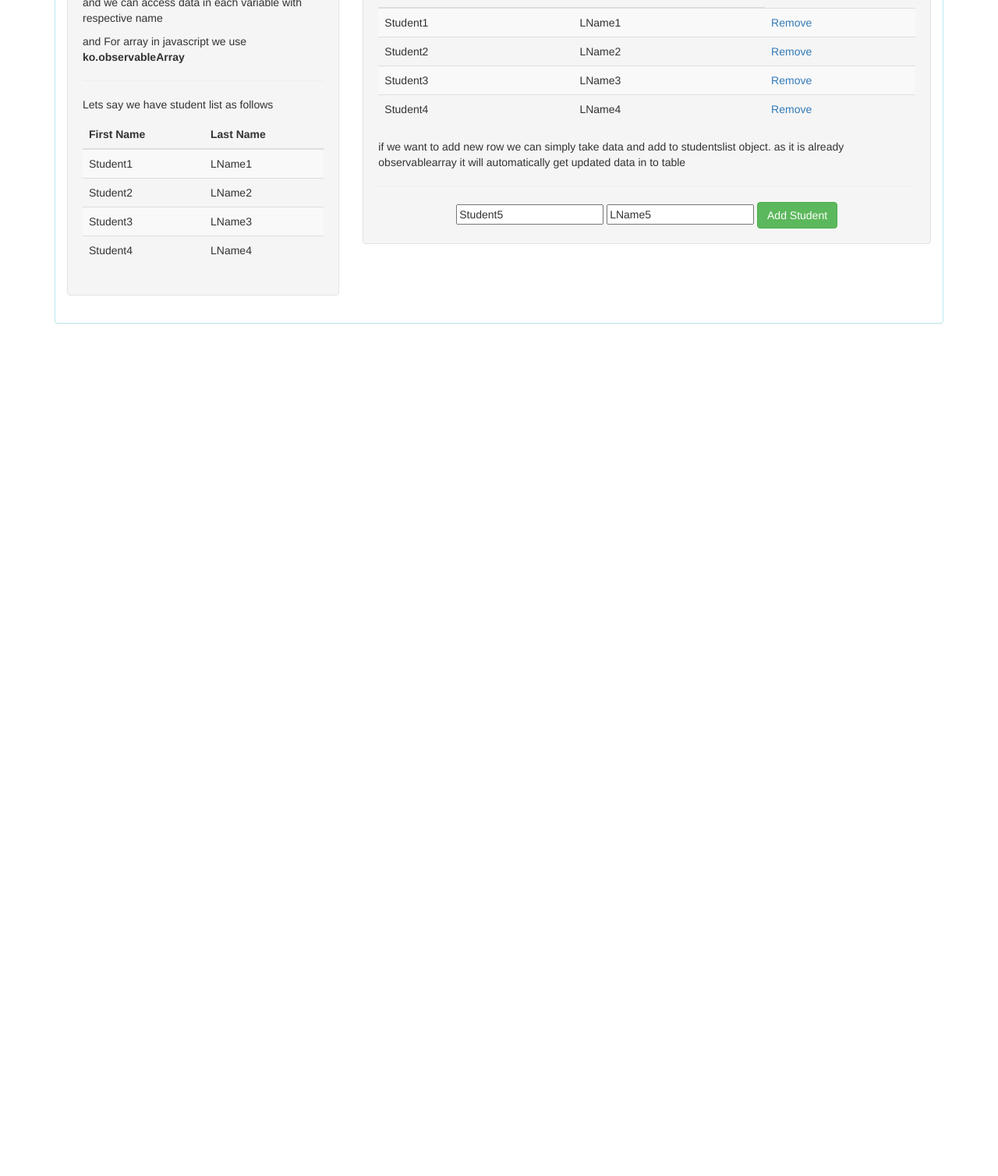
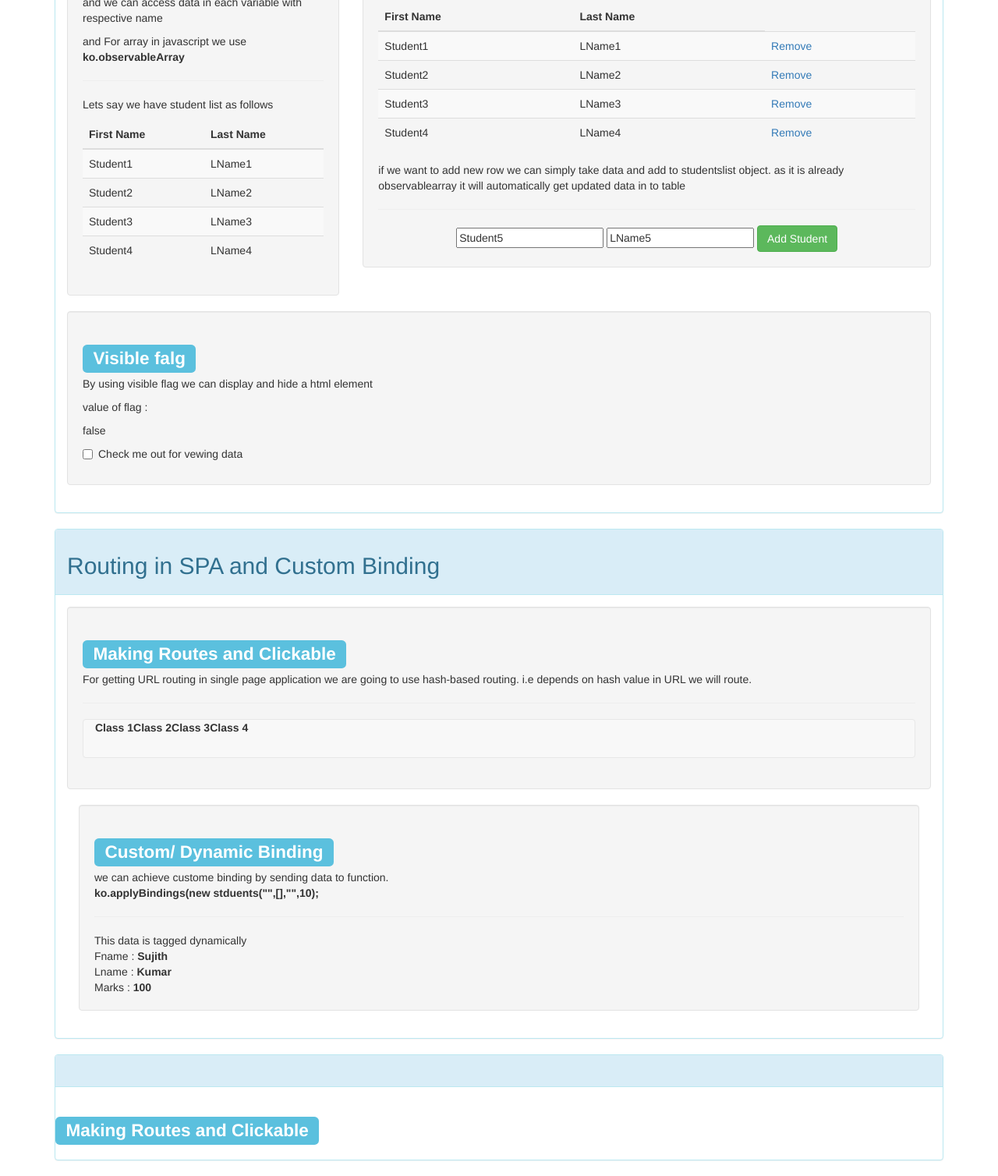
Before and after one commit to sujith597/KnockOutJsTutorial, a website: page KnockoutJsTutorial/KnockoutJsTutorial/Index.html in a window 1280 px wide. Shown: the part 1504-3012 px from the top of the page at 78% size. Before the commit the page ends 1939 px from the top, so only its background shows below. Drawn offline with Linux system fonts and the light colour scheme.

Commit message:
Added new modules

```diff
--- a/KnockoutJsTutorial/KnockoutJsTutorial/Index.html
+++ b/KnockoutJsTutorial/KnockoutJsTutorial/Index.html
@@ -104,13 +104,14 @@
                         <div class="well">
                             <h2><span class="label label-info">Appending new element into List</span></h2>
                             <p> we are populated table with existing data</p>
+                            <p>Total number of students <strong data-bind="text: lengthOfList"> </strong></p>
                             <table class="table table-responsive table-hover table-striped">
                                 <thead><tr> <th> First Name</th> <th> Last Name</th></tr></thead>
                                 <tbody data-bind="foreach : studentsListForAdd">
                                     <tr>
                                         <td data-bind="text:Fname"> </td>
                                         <td data-bind="text:LastName"></td>
-                                           <td><a href="#" data-bind="click: $root.removeStudent">Remove</a></td>
+                                        <td><a href="#" data-bind="click: $root.removeStudent">Remove</a></td>
                                     </tr>
                                 </tbody>
                             </table>
@@ -127,11 +128,73 @@
                             </div>
                         </div>
                     </div>
+                    <div class="col-lg-12">
+                        <div class="well">
+                            <h2><span class="label label-info"> Visible falg</span></h2>
+                            <p>By using visible flag we can display and hide a html element</p>
+                            <p>value of flag : <strong><div data-bind="text: hidemeOut"></div></strong></p>
+                            <div class="checkbox">
+                                <label>
+                                    <input type="checkbox" data-bind="checked: hidemeOut"> Check me out for vewing data
+                                </label>
+                            </div>
+                            <strong><p data-bind="visible: hidemeOut"> Click on checkbox to hide me</p></strong>
+
+                        </div>
+                    </div>
 
                 </div>
             </div>
         </div>
 
+        <div class="panel panel-info">
+            <div class="panel-heading">
+                <h2>  Routing in SPA and Custom Binding</h2>
+            </div>
+            <div class="panel-body">
+                <div class="row">
+                    <div class="col-lg-12">
+                        <div class="well">
+                            <h2><span class="label label-info">Making Routes and Clickable</span></h2>
+                            <p> For getting  URL routing in single page application we are going to use hash-based routing. i.e depends on hash value in URL we will route.</p>
+                            <hr />
+                            <nav class="navbar navbar-default">
+                                <div class="container">
+                                    <ul class="nav navbar-nav" data-bind="foreach:classes">
+                                        <li><strong data-bind="text: $data"></strong></li>
+                                    </ul>
+                                </div>
+                            </nav>
+                        </div>
+                         <div class="col-lg-12">
+                        <div class="well">
+                               <h2><span class="label label-info">Custom/ Dynamic Binding</span></h2>
+                            <p>we can achieve custome binding by sending data to function. <br /><strong>ko.applyBindings(new stduents("",[],"",10);</strong></p>
+                            <hr />
+
+                                This data is tagged dynamically <br />
+                                Fname :  <strong data-bind="text:Fname"> </strong> <br />
+                            Lname : <strong data-bind="text:Lname"> </strong><br />
+                            Marks : <strong data-bind="text:marks"> </strong>
+                        </div>
+                    </div>
+                    </div>
+
+                </div>
+            </div>
+        </div>
+
+        <div class="panel panel-info">
+            <div class="panel-heading">
+                <h2>   </h2>
+            </div>
+            <div class="panel-body">
+                <div class="row">
+                      <h2><span class="label label-info">Making Routes and Clickable</span></h2>
+
+                </div>
+            </div>
+        </div>
     </div>
     <script src="bower_components/jquery/dist/jquery.min.js"></script>
     <script src="bower_components/bootstrap/dist/js/bootstrap.min.js"></script>
--- a/KnockoutJsTutorial/KnockoutJsTutorial/scripts/main.js
+++ b/KnockoutJsTutorial/KnockoutJsTutorial/scripts/main.js
@@ -1,10 +1,11 @@
-function applyBinding() {
+function applyBinding(Fname, Lname, marks) {
     this.firstName = "Sujith";
     this.lastName = "Kumar";
     this.firstName2 = ko.observable("Sandeep");
     this.lastName2 = ko.observable("Kumar");
     this.firstName3 = ko.observable("Ravi");
     this.lastName3 = ko.observable("Sankar");
+    this.hidemeOut = ko.observable(false);
     this.fullName3 = ko.computed(function () {
         return this.firstName3() + " " + this.lastName3();
     }, this);
@@ -14,7 +15,7 @@ function applyBinding() {
         this.capMe(currentName.toUpperCase());
     };
     this.studentsList = ko.observableArray([{ "Fname": "Student1", "LastName": "LName1" },
-    { "Fname": "Student2", "LastName": "LName2",  },
+{ "Fname": "Student2", "LastName": "LName2", },
 { "Fname": "Student3", "LastName": "LName3" },
 { "Fname": "Student4", "LastName": "LName4" }]);
 
@@ -22,16 +23,27 @@ function applyBinding() {
  { "Fname": "Student2", "LastName": "LName2" },
  { "Fname": "Student3", "LastName": "LName3" },
  { "Fname": "Student4", "LastName": "LName4" }]);
+    this.lengthOfList = ko.computed(function () {
+        //return this.studentsListForAdd().length;
+    });
 
     this.addFName = ko.observable("Student5");
     this.addLName = ko.observable("LName5");
     this.addNewStudent = function () {
-           this.studentsListForAdd.push({"Fname" : this.addFName(), "LastName" : this.addLName()});
+        this.studentsListForAdd.push({ "Fname": this.addFName(), "LastName": this.addLName() });
     };
     this.removeStudent = function (student) {
-           this.studentsListForAdd.remove(student);
+        this.studentsListForAdd().remove(student);
     };
+
+    this.classes = ["Class 1", "Class 2", "Class 3", "Class 4"];
+
+
+    this.Fname = Fname;
+    this.Lname = Lname;
+    this.marks = marks;
+
 };
 
 
-ko.applyBindings(new applyBinding());
+ko.applyBindings(new applyBinding("Sujith", "Kumar", 100));
```
Lines whose indentation alone changed are shown as unchanged.
